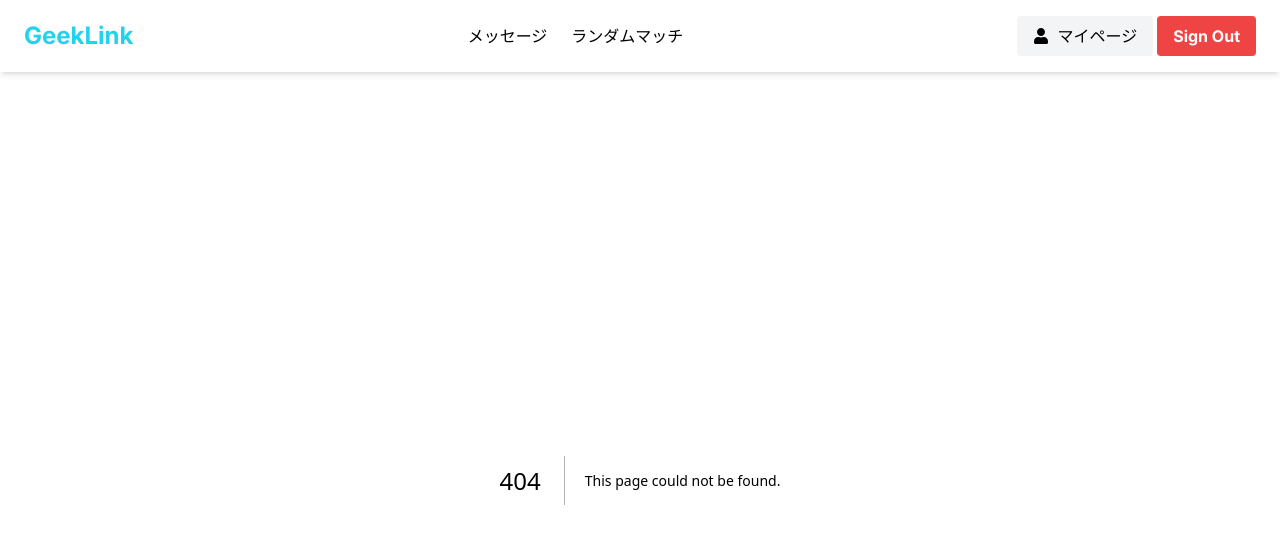
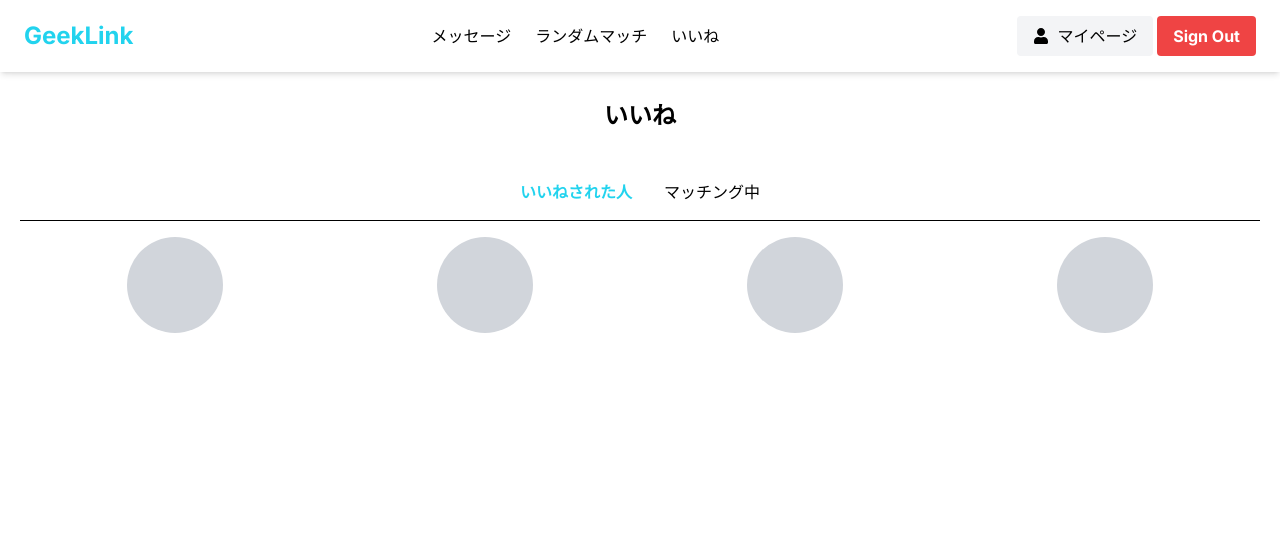
Before and after one commit to kou7306/GeekLink_frontend, a Next.js app: page /like in a window 1280 px wide. Before the commit this address had no page. Shown: the top 544 px of the page. Built offline with nearby package versions, Linux system fonts and the light colour scheme.

Commit message:
いいね画面

```diff
--- a/src/app/Header.tsx
+++ b/src/app/Header.tsx
@@ -18,6 +18,9 @@ const Header = () => {
           <a href="/random-match" className="text-black hover:text-accent">
             ランダムマッチ
           </a>
+          <a href="/like" className="text-black hover:text-accent">
+            いいね
+          </a>
         </nav>
         <div className="flex space-x-1 hover:text-accent">
           <a
--- /dev/null
+++ b/src/app/like/components/LikedUsers.tsx/page.tsx
@@ -0,0 +1,14 @@
+import React from "react";
+
+const LikedUsers = () => {
+  return (
+    <div className="flex justify-around flex-wrap">
+      <div className="w-24 h-24 bg-gray-300 rounded-full m-2"></div>
+      <div className="w-24 h-24 bg-gray-300 rounded-full m-2"></div>
+      <div className="w-24 h-24 bg-gray-300 rounded-full m-2"></div>
+      <div className="w-24 h-24 bg-gray-300 rounded-full m-2"></div>
+    </div>
+  );
+};
+
+export default LikedUsers;
--- /dev/null
+++ b/src/app/like/components/MatchingUsers.tsx/page.tsx
@@ -0,0 +1,13 @@
+import React from "react";
+
+const MatchingUsers = () => {
+  return (
+    <div className="flex justify-around flex-wrap">
+      <div className="w-24 h-24 bg-gray-300 rounded-full m-2"></div>
+      <div className="w-24 h-24 bg-gray-300 rounded-full m-2"></div>
+      <div className="w-24 h-24 bg-gray-300 rounded-full m-2"></div>
+    </div>
+  );
+};
+
+export default MatchingUsers;
--- /dev/null
+++ b/src/app/like/page.tsx
@@ -0,0 +1,32 @@
+"use client";
+import React, { useState } from "react";
+import LikedUsers from "./components/LikedUsers.tsx/page";
+import MatchingUsers from "./components/MatchingUsers.tsx/page";
+
+const Page = () => {
+  const [activeTab, setActiveTab] = useState("liked");
+
+  return (
+    <div className="text-center p-5">
+      <h1 className="text-2xl font-bold">いいね</h1>
+      <div className="flex justify-center mt-10">
+        <button
+          className={`px-4 py-2 ${activeTab === "liked" ? "font-bold text-accent" : ""}`}
+          onClick={() => setActiveTab("liked")}
+        >
+          いいねされた人
+        </button>
+        <button
+          className={`px-4 py-2 ${activeTab === "matching" ? "font-bold text-accent" : ""}`}
+          onClick={() => setActiveTab("matching")}
+        >
+          マッチング中
+        </button>
+      </div>
+      <div className="w-full h-px bg-black my-2"></div>
+      {activeTab === "liked" ? <LikedUsers /> : <MatchingUsers />}
+    </div>
+  );
+};
+
+export default Page;
```
Also changed, not shown: 1 other file (tests, documents, lock files or other folders).
